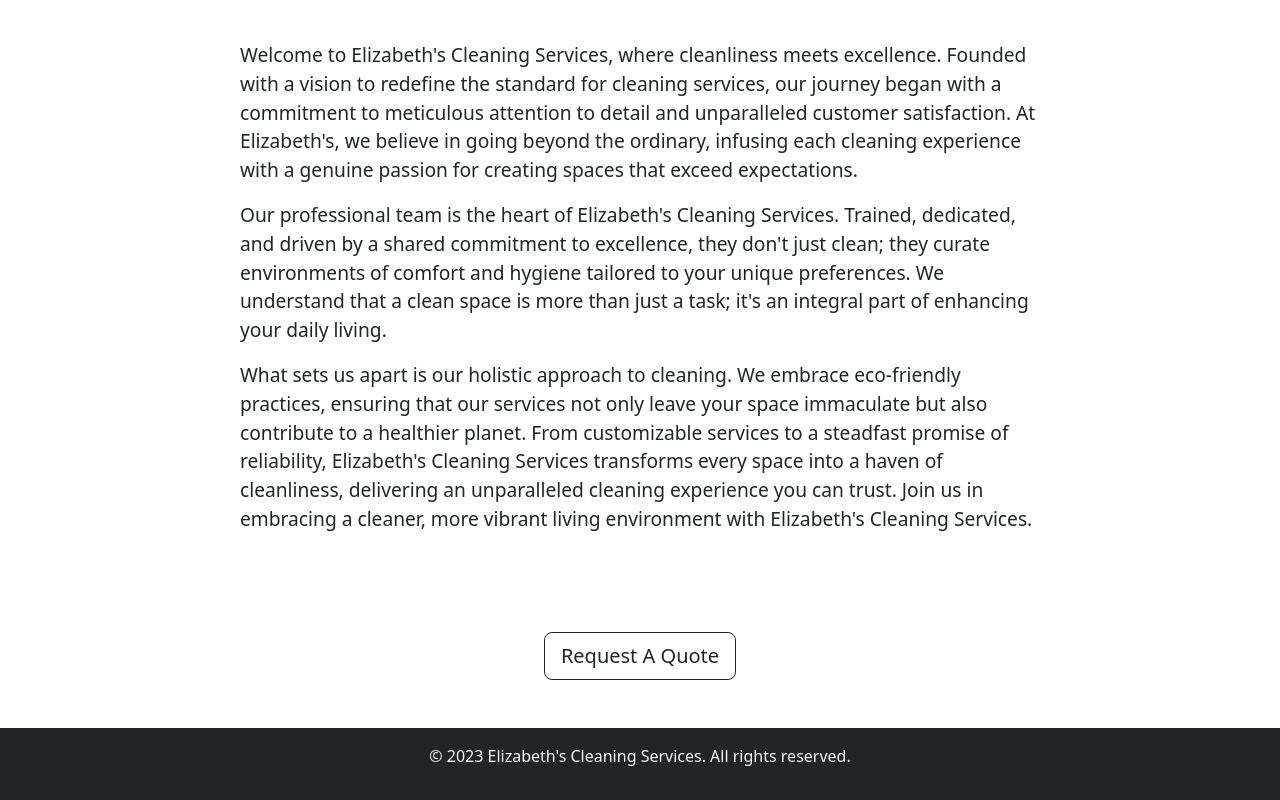
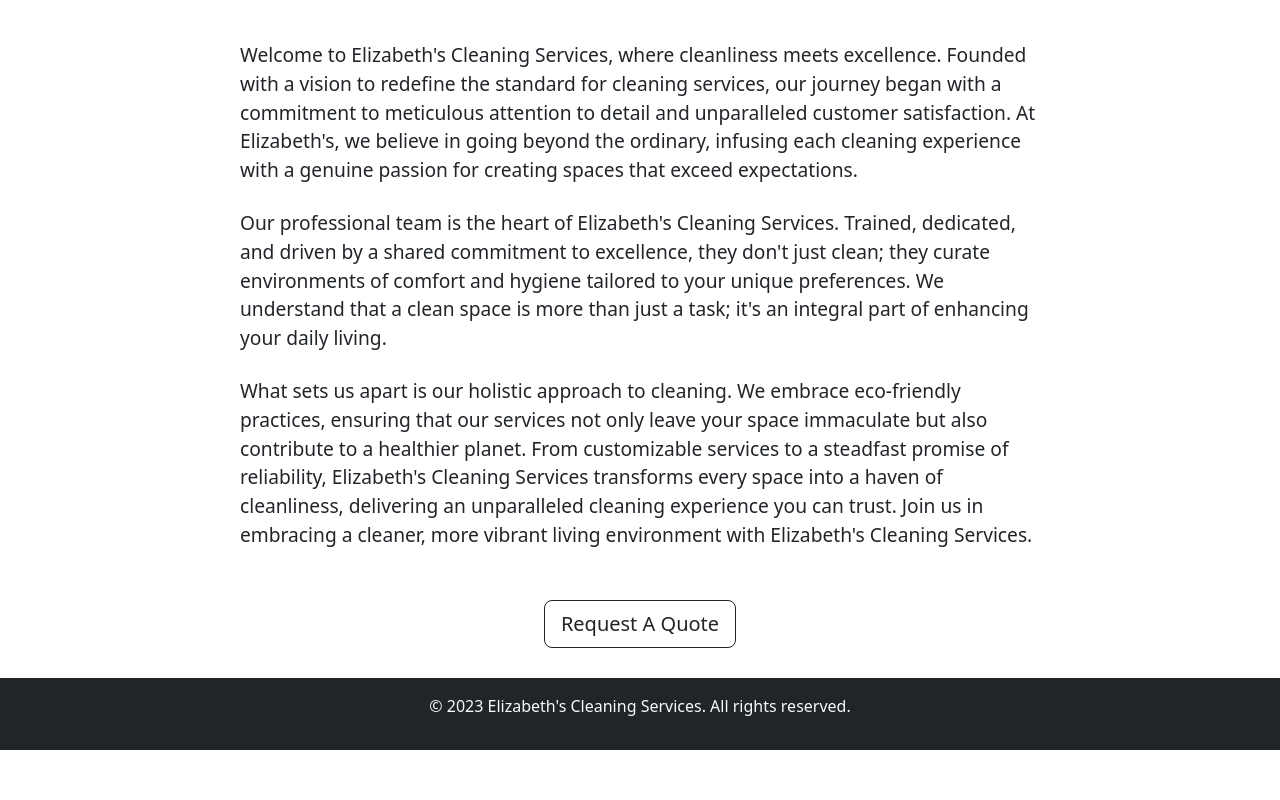
Before and after one commit to LiamZ34/client-cleaning-service, a React (Create React App) app: page /about in a window 1280 px wide. Shown: the part 369-1169 px from the top of the page. After the commit the page ends 1119 px from the top, so only its background shows below. Built offline with nearby package versions, Linux system fonts and the light colour scheme.

Commit message:
gave the button a bottom margin of 30px

```diff
--- a/src/About.css
+++ b/src/About.css
@@ -75,6 +75,10 @@
     margin-bottom: 20px;
   }
 
+  .button {
+    margin-bottom: 30px;
+  }
+
   /* Responsive styles */
 
 @media (max-width: 845px) {
--- a/src/About.js
+++ b/src/About.js
@@ -21,27 +21,27 @@ const AboutUs = () => {
       <Element name="about-section" className="element">
         <section className="about-us">
           <div className="about-content">
-            <p className='lead mb-3'>Welcome to Elizabeth's Cleaning Services, where cleanliness meets excellence.
+            <p className='lead mb-3 my-4'>Welcome to Elizabeth's Cleaning Services, where cleanliness meets excellence.
                  Founded with a vision to redefine the standard for cleaning services, our
                   journey began with a commitment to meticulous attention to detail and
                    unparalleled customer satisfaction. At Elizabeth's, we believe in going
                     beyond the ordinary, infusing each cleaning experience with a genuine
                      passion for creating spaces that exceed expectations.</p>
 
-            <p className='lead mb-3'>Our professional team is the heart of Elizabeth's Cleaning Services. Trained,
+            <p className='lead mb-3 my-4'>Our professional team is the heart of Elizabeth's Cleaning Services. Trained,
                  dedicated, and driven by a shared commitment to excellence, they don't just
                   clean; they curate environments of comfort and hygiene tailored to your unique
                    preferences. We understand that a clean space is more than just a task; it's an
                     integral part of enhancing your daily living.</p>
 
-            <p className='lead mb-3 '>What sets us apart is our holistic approach to cleaning. We embrace eco-friendly practices,
+            <p className='lead mb-3 my-4'>What sets us apart is our holistic approach to cleaning. We embrace eco-friendly practices,
                  ensuring that our services not only leave your space immaculate but also contribute to a
                   healthier planet. From customizable services to a steadfast promise of reliability, Elizabeth's
                    Cleaning Services transforms every space into a haven of cleanliness, delivering an unparalleled
                     cleaning experience you can trust. Join us in embracing a cleaner, more vibrant living environment
                      with Elizabeth's Cleaning Services.</p>
           </div>
-          <button className='btn btn-outline-dark btn-lg my-5'>Request A Quote</button>
+          <button className='btn btn-outline-dark btn-lg button'>Request A Quote</button>
         </section>
       </Element>
     </div>
```
